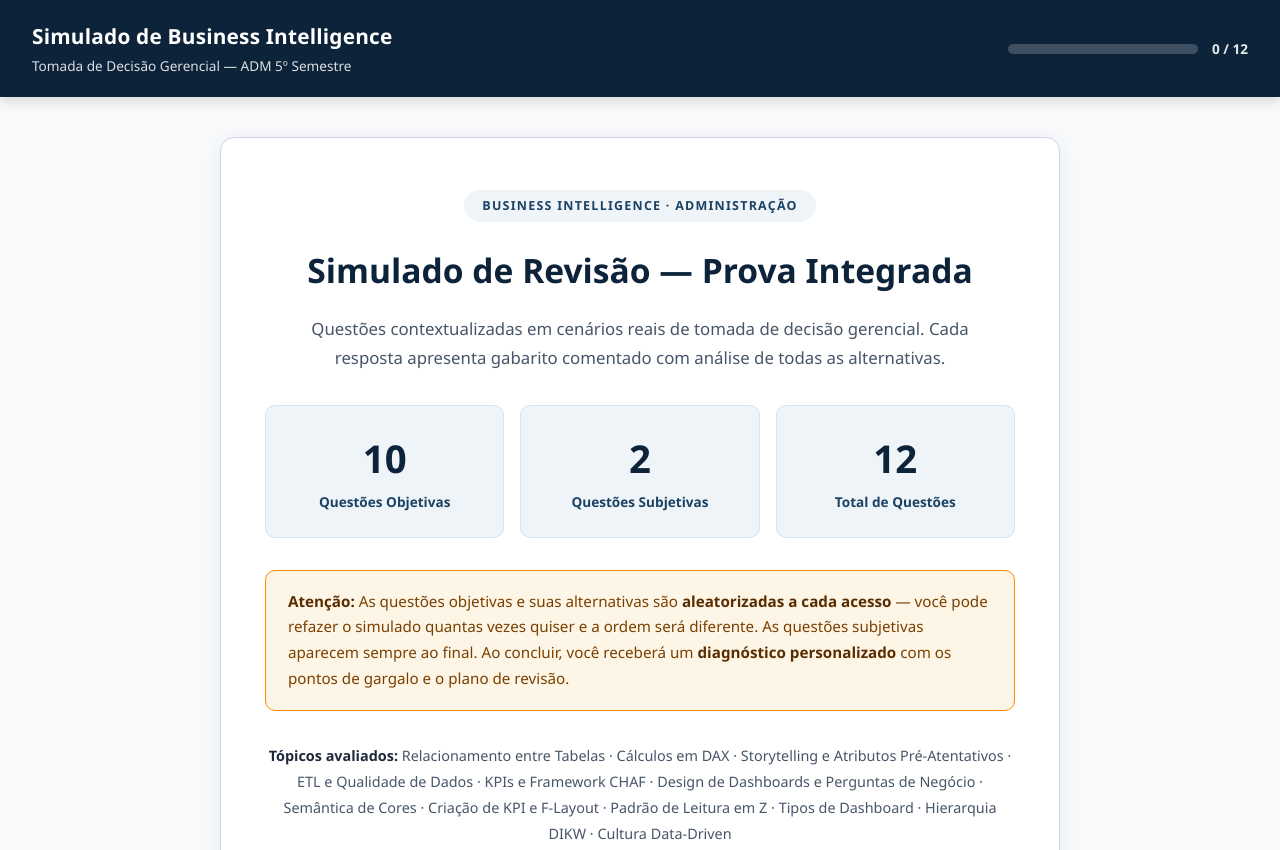
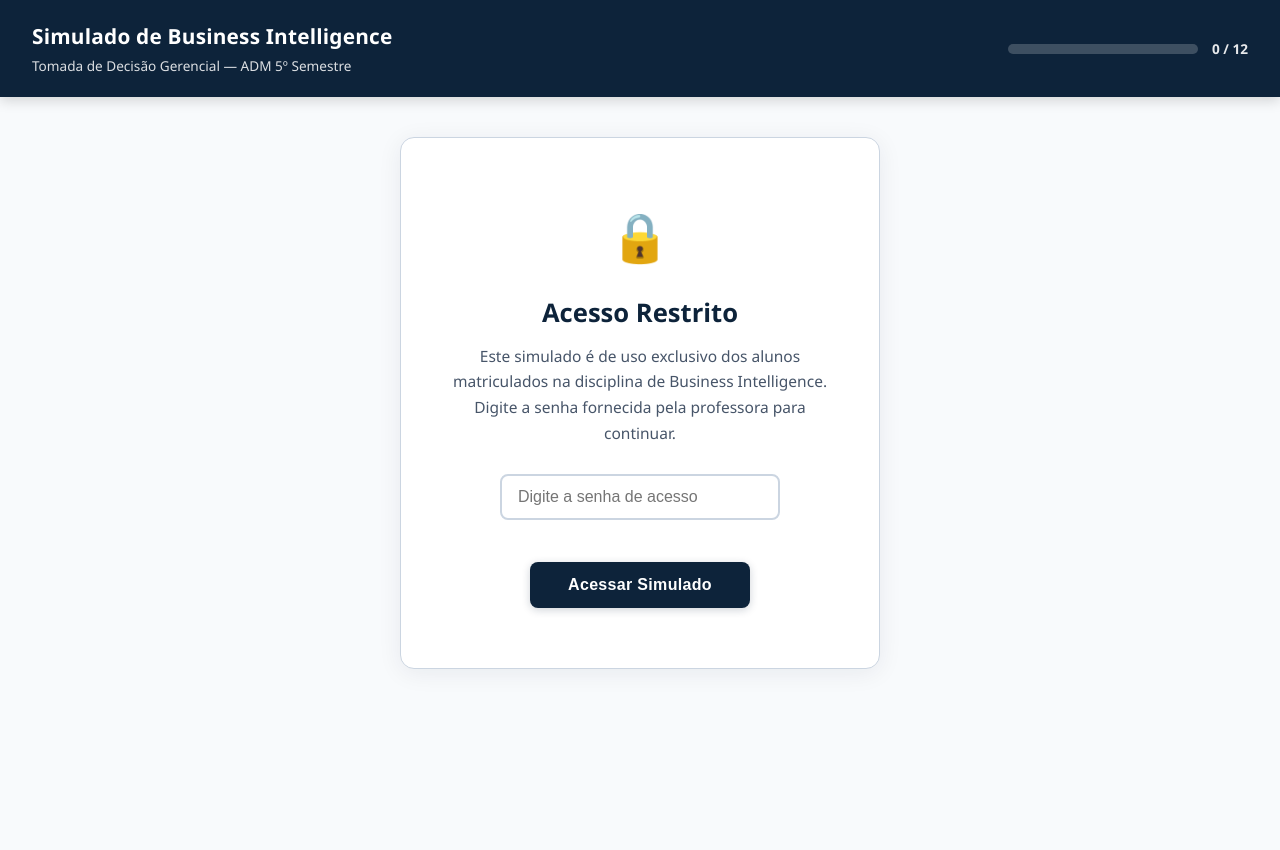
Before and after one commit to novaes-rs/simulado-bi-2026, a plain HTML site: page index.html in a window 1280 px wide. Shown: the top 850 px of the page. After the commit the page ends 800 px from the top, so only its background shows below. Drawn offline with Linux system fonts and the light colour scheme.

Commit message:
feat: adiciona tela de senha de acesso (rd280122) antes do simulado

```diff
--- a/index.html
+++ b/index.html
@@ -60,6 +60,73 @@
 
   main { max-width: 880px; margin: 40px auto 80px; padding: 0 20px; }
 
+  /* TELA SENHA */
+  #tela-senha {
+    background: var(--branco);
+    border-radius: 14px;
+    border: 1px solid var(--cinza-borda);
+    padding: 60px 44px;
+    text-align: center;
+    box-shadow: 0 4px 24px rgba(13,35,58,0.07);
+    max-width: 480px;
+    margin: 0 auto;
+  }
+  #tela-senha .lock-icon {
+    font-size: 3rem;
+    margin-bottom: 18px;
+    display: block;
+  }
+  #tela-senha h2 {
+    font-size: 1.6rem;
+    color: var(--azul-primario);
+    font-weight: 800;
+    margin-bottom: 10px;
+  }
+  #tela-senha p {
+    color: var(--texto-sec);
+    font-size: 0.97rem;
+    margin-bottom: 28px;
+    line-height: 1.65;
+  }
+  #tela-senha .senha-input-wrap {
+    display: flex;
+    gap: 10px;
+    justify-content: center;
+    margin-bottom: 14px;
+  }
+  #tela-senha input[type=password] {
+    flex: 1;
+    max-width: 280px;
+    padding: 12px 16px;
+    border: 2px solid var(--cinza-borda);
+    border-radius: 8px;
+    font-size: 1rem;
+    color: var(--texto);
+    outline: none;
+    transition: border-color 0.2s;
+  }
+  #tela-senha input[type=password]:focus {
+    border-color: var(--azul-borda);
+  }
+  #tela-senha input[type=password].erro {
+    border-color: var(--vermelho-borda);
+    animation: shake 0.35s ease;
+  }
+  @keyframes shake {
+    0%,100%{transform:translateX(0)}
+    20%{transform:translateX(-8px)}
+    40%{transform:translateX(8px)}
+    60%{transform:translateX(-5px)}
+    80%{transform:translateX(5px)}
+  }
+  #msg-senha-erro {
+    color: var(--vermelho);
+    font-size: 0.9rem;
+    min-height: 20px;
+    margin-bottom: 8px;
+    font-weight: 600;
+  }
+
   /* TELA INÍCIO */
   #tela-inicio {
     background: var(--branco);
@@ -381,8 +448,20 @@
 
 <main>
 
+  <!-- ═══════════════════════════════════════════════════════ TELA SENHA -->
+  <div id="tela-senha">
+    <span class="lock-icon">🔒</span>
+    <h2>Acesso Restrito</h2>
+    <p>Este simulado é de uso exclusivo dos alunos matriculados na disciplina de Business Intelligence.<br>Digite a senha fornecida pela professora para continuar.</p>
+    <div class="senha-input-wrap">
+      <input type="password" id="inputSenha" placeholder="Digite a senha de acesso" onkeydown="if(event.key==='Enter') verificarSenha()">
+    </div>
+    <div id="msg-senha-erro"></div>
+    <button class="btn-primario" onclick="verificarSenha()">Acessar Simulado</button>
+  </div>
+
   <!-- ═══════════════════════════════════════════════════════ TELA INÍCIO -->
-  <div id="tela-inicio">
+  <div id="tela-inicio" style="display:none;">
     <div class="badge">Business Intelligence · Administração</div>
     <h2>Simulado de Revisão — Prova Integrada</h2>
     <p>Questões contextualizadas em cenários reais de tomada de decisão gerencial. Cada resposta apresenta gabarito comentado com análise de todas as alternativas.</p>
@@ -419,7 +498,7 @@
   </div>
 
   <!-- ═══════════════════════════════════════════════════════ TELA QUESTÃO -->
-  <div id="tela-questao">
+  <div id="tela-questao" style="display:none;">
     <div id="aluno-bar" class="aluno-info-bar" style="display:none;">
       <span>Aluno(a):</span> <strong id="alunoNomeBar"></strong>
     </div>
@@ -1093,6 +1172,25 @@ function montarQuestoes() {
 }
 
 // ═══════════════════════════════════════════════════════════════════════════
+// SENHA DE ACESSO
+const SENHA_CORRETA = 'rd280122';
+function verificarSenha() {
+  const inp = document.getElementById('inputSenha');
+  const msg = document.getElementById('msg-senha-erro');
+  if (inp.value === SENHA_CORRETA) {
+    document.getElementById('tela-senha').style.display = 'none';
+    document.getElementById('tela-inicio').style.display = 'block';
+    msg.textContent = '';
+  } else {
+    inp.classList.remove('erro');
+    void inp.offsetWidth; // reflow para reiniciar animação
+    inp.classList.add('erro');
+    msg.textContent = 'Senha incorreta. Verifique com a professora.';
+    inp.value = '';
+    inp.focus();
+  }
+}
+
 // CONTROLE DE TELAS
 // ═══════════════════════════════════════════════════════════════════════════
 function iniciarSimulado() {
```
